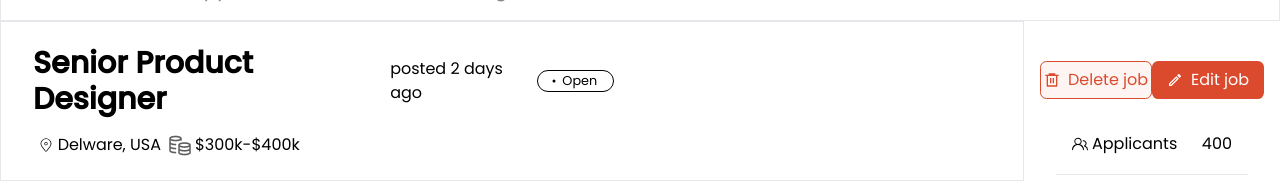
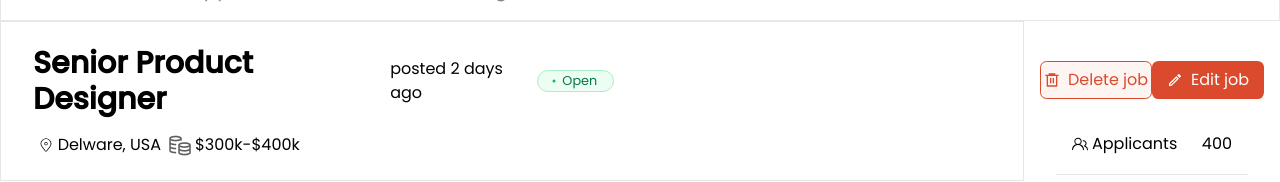
Before and after one commit to Satwik259/Jobreview, a React (Vite) app: page / in a window 1280 px wide. Shown: the part 139-321 px from the top of the page. Built offline with nearby package versions, Linux system fonts and the light colour scheme.

Commit message:
Added new changes

```diff
--- a/src/components/JobDetails.jsx
+++ b/src/components/JobDetails.jsx
@@ -9,9 +9,9 @@ function JobDetails() {
    <div className="flex  pl-[2rem] w-[60%] justify-evenly items-center">
     <h1 className="text-3xl font-bold font-poppins">Senior Product Designer</h1>
     <p className="font-poppins">posted 2 days ago</p>
-    <div className="flex items-center border-[0.1rem] border-black rounded-[1rem] pl-2 pr-4">
-    <BsDot />
-    <p className="font-poppins text-[0.8rem]  ">
+    <div className="flex items-center border-[0.1rem] border-[#ABEFC6] bg-[#ECFDF3]  rounded-[1rem] pl-2 pr-4">
+    <BsDot className="text-[#17B26A]" />
+    <p className="font-poppins text-[0.8rem]  text-[#067647] ">
    Open </p>
    </div>
     </div>
```
